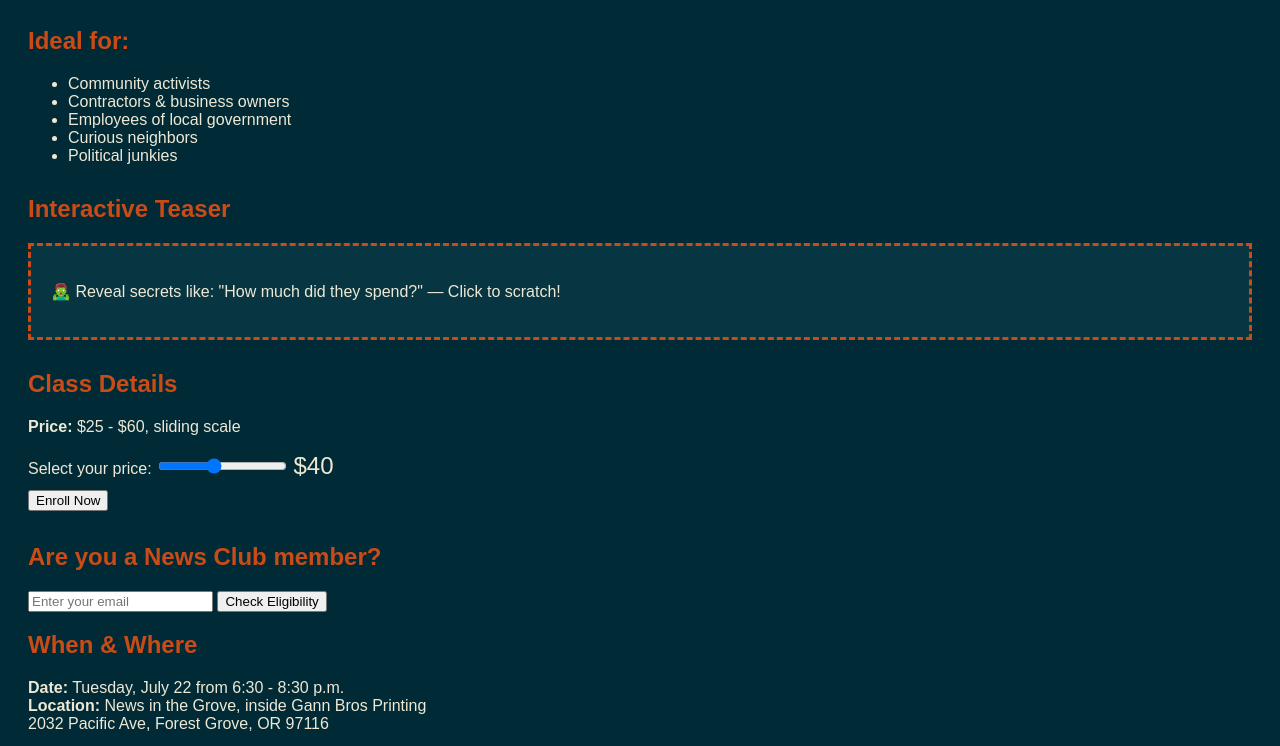
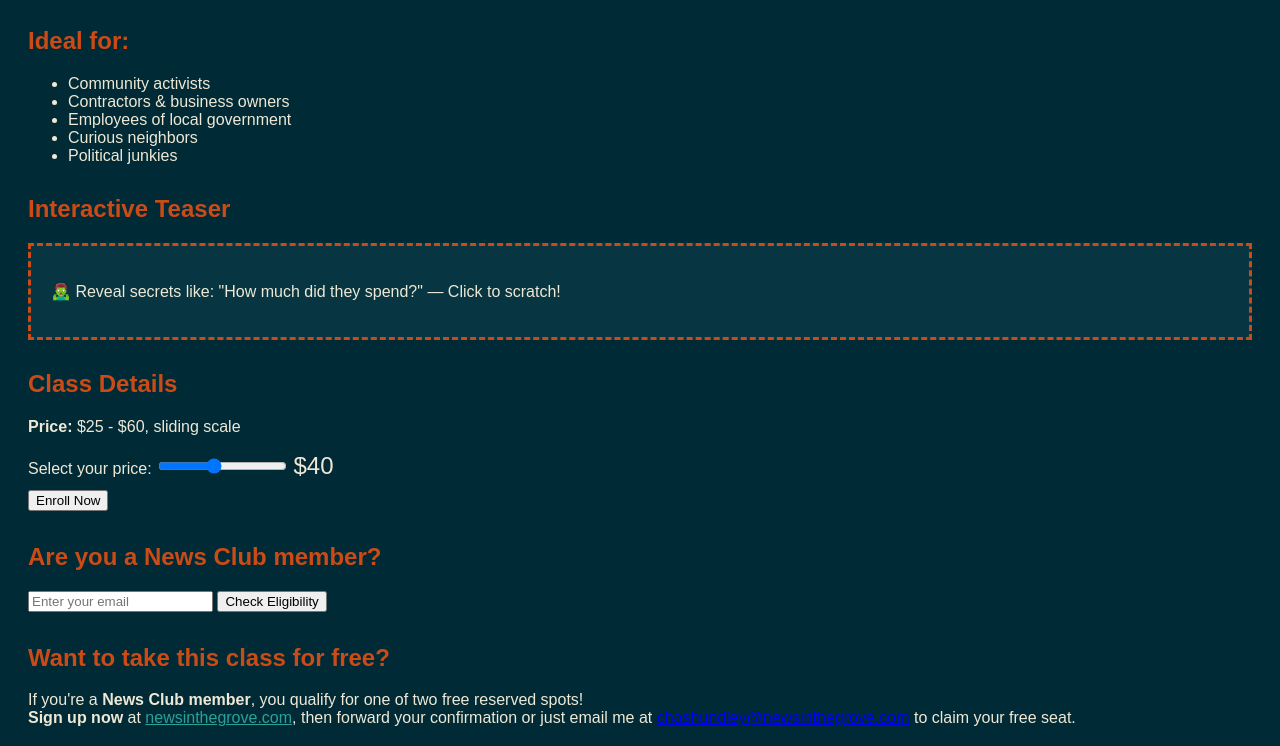
Before and after one commit to chaseraph/PRRclass, a plain HTML site: page index.html in a window 1280 px wide. Shown: the part 165-911 px from the top of the page. Drawn offline with Linux system fonts and the light colour scheme.

Commit message:
Update index.html

```diff
--- a/index.html
+++ b/index.html
@@ -78,6 +78,17 @@
   <button onclick="checkMembership()">Check Eligibility</button>
   <p id="memberResult"></p>
 </div>
+  <div class="section" style="margin-top: 2rem;">
+  <h2>Want to take this class for free?</h2>
+  <p>
+    If you're a <strong>News Club member</strong>, you qualify for one of two free reserved spots!<br>
+    <strong>Sign up now</strong> at
+    <a href="https://newsinthegrove.com/#/portal/signup" target="_blank" style="color:#2aa198;">newsinthegrove.com</a>,
+    then forward your confirmation or just email me at
+    <a href="mailto:chashundley@newsinthegrove.com">chashundley@newsinthegrove.com</a> to claim your free seat.
+  </p>
+</div>
+
 
   <div class="section">
     <h2>When & Where</h2>
```
